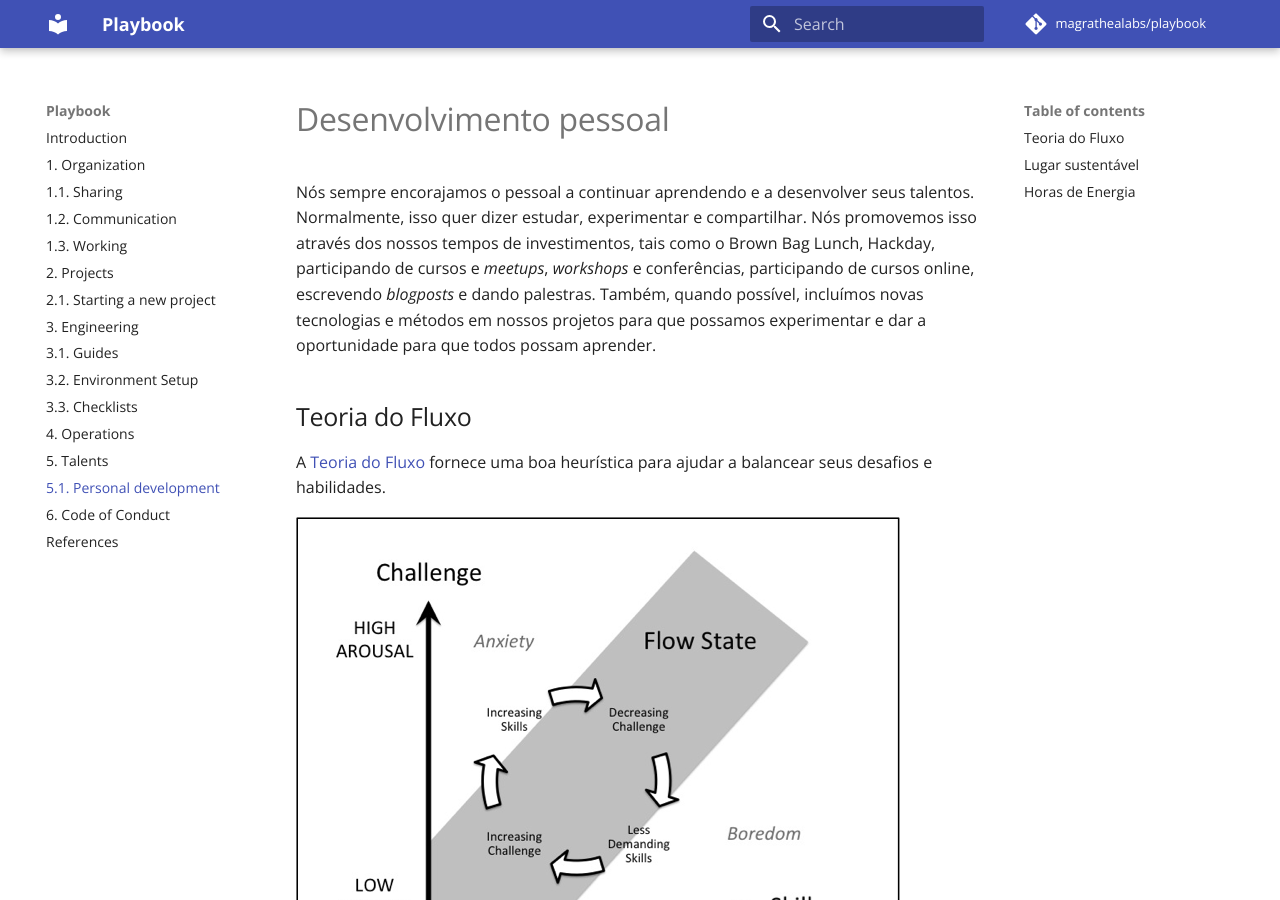
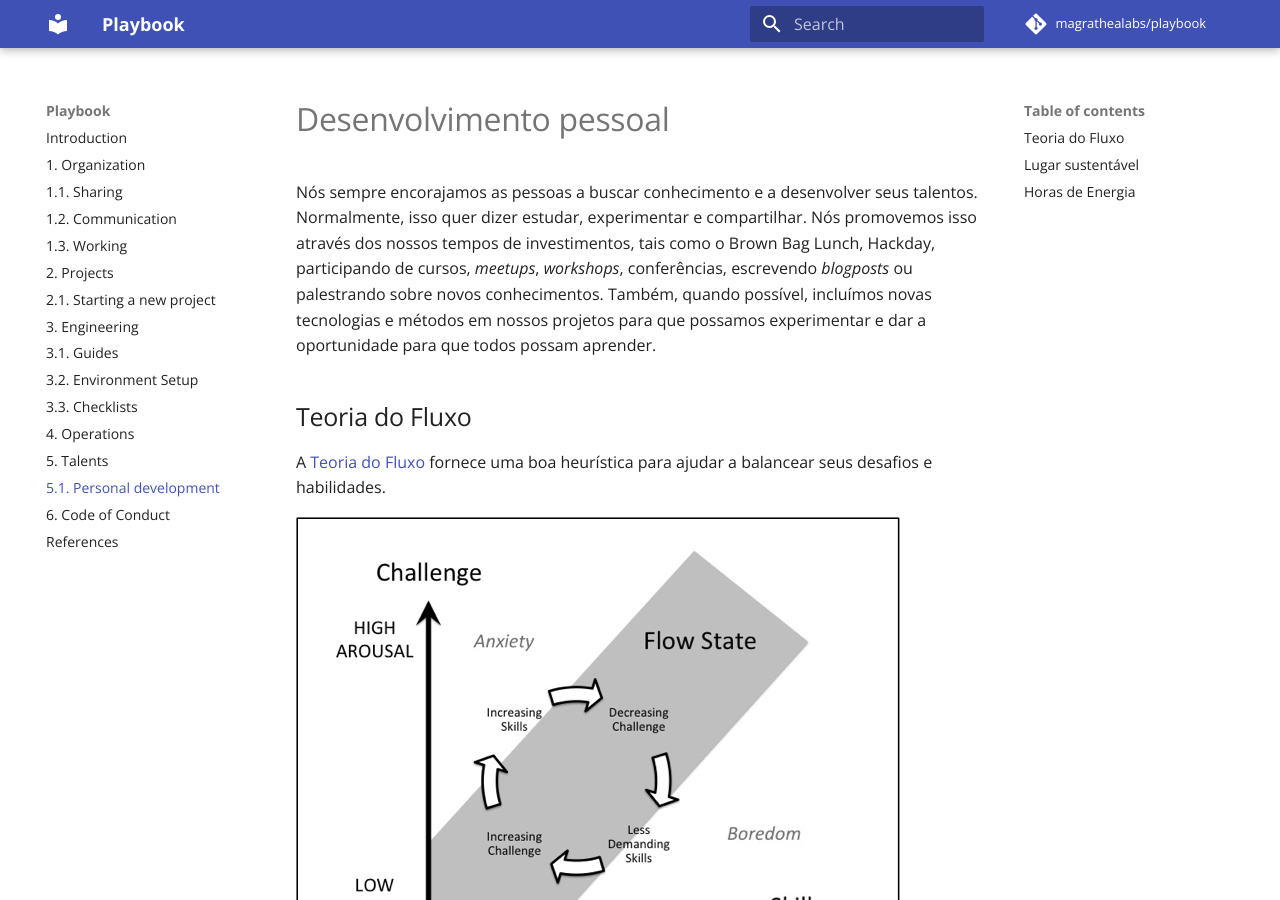
Before and after one commit to magrathealabs/playbook, an MkDocs documentation site: the page built from docs/5.1-personal-development.md, in a window 1280 px wide and 900 px high. Built offline with MkDocs 1.6.1 and Material for MkDocs 9.7.7, drawn with Linux system fonts in a browser that asks for light colours; comment, search, counter and statistics services are not loaded.

Commit message:
Apply suggestions from code review

```diff
--- a/docs/5.1-personal-development.md
+++ b/docs/5.1-personal-development.md
@@ -1,6 +1,6 @@
 # Desenvolvimento pessoal
 
-Nós sempre encorajamos o pessoal a continuar aprendendo e a desenvolver seus talentos. Normalmente, isso quer dizer estudar, experimentar e compartilhar. Nós promovemos isso através dos nossos tempos de investimentos, tais como o Brown Bag Lunch, Hackday, participando de cursos e _meetups_, _workshops_ e conferências, participando de cursos online, escrevendo _blogposts_ e dando palestras. Também, quando possível, incluímos novas tecnologias e métodos em nossos projetos para que possamos experimentar e dar a oportunidade para que todos possam aprender.
+Nós sempre encorajamos as pessoas a buscar conhecimento e a desenvolver seus talentos. Normalmente, isso quer dizer estudar, experimentar e compartilhar. Nós promovemos isso através dos nossos tempos de investimentos, tais como o Brown Bag Lunch, Hackday, participando de cursos, _meetups_, _workshops_, conferências, escrevendo _blogposts_ ou palestrando sobre novos conhecimentos. Também, quando possível, incluímos novas tecnologias e métodos em nossos projetos para que possamos experimentar e dar a oportunidade para que todos possam aprender.
 
 ## Teoria do Fluxo
 
```
